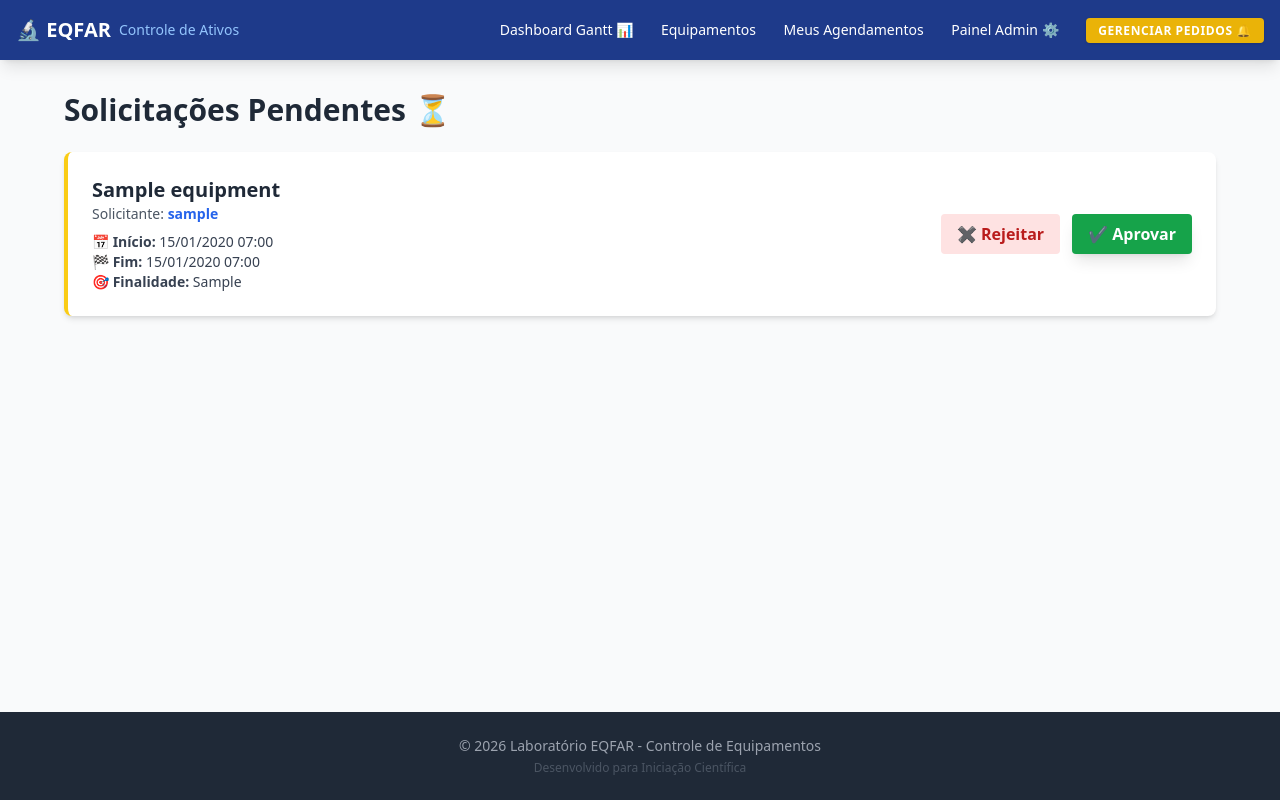
After one commit to venidobler/eqfar-lims, a Django app: page /manage/ in a window 1280 px wide. The commit adds this page. Run offline with Django 5.2, Linux system fonts and the light colour scheme; a user stored in the database is signed in; tables that the repository leaves empty hold one stand-in row (values such as "Sample post"); some libraries are stand-ins or nearby versions.

Commit message:
feat(schedulings): add manager dashboard for approval workflow

```diff
--- a/schedulings/views.py
+++ b/schedulings/views.py
@@ -1,5 +1,6 @@
 from django.contrib.auth.decorators import login_required # <--- Importe isso no topo
 from django.shortcuts import render, redirect, get_object_or_404
+from django.contrib.admin.views.decorators import staff_member_required # <--- Só staff pode acessar
 from django.contrib import messages
 from equipments.models import Equipment
 from .forms import SchedulingForm
@@ -63,3 +64,34 @@ def dashboard(request):
         'gantt_data': json.dumps(gantt_data, cls=DjangoJSONEncoder)
     }
     return render(request, 'schedulings/dashboard.html', context)
+
+#------------------- GESTÃO ----------------------------#
+
+# 1. A TELA DE GESTÃO
+@staff_member_required
+def manage_requests(request):
+    # Busca só os pendentes, ordenados pelos mais antigos primeiro
+    pending_schedulings = Scheduling.objects.filter(status='PEND').order_by('created_at')
+
+    context = {
+        'pending_schedulings': pending_schedulings
+    }
+    return render(request, 'schedulings/manage.html', context)
+
+# 2. A AÇÃO DE APROVAR
+@staff_member_required
+def approve_scheduling(request, id):
+    scheduling = get_object_or_404(Scheduling, id=id)
+    scheduling.status = 'CONF'
+    scheduling.save()
+    messages.success(request, f'Agendamento de {scheduling.user} confirmado!')
+    return redirect('manage_requests')
+
+# 3. A AÇÃO DE REJEITAR
+@staff_member_required
+def reject_scheduling(request, id):
+    scheduling = get_object_or_404(Scheduling, id=id)
+    scheduling.status = 'CANC'
+    scheduling.save()
+    messages.warning(request, f'Agendamento cancelado.')
+    return redirect('manage_requests')
--- a/templates/base.html
+++ b/templates/base.html
@@ -30,6 +30,13 @@
                 <a href="/admin/" target="_blank" class="hover:text-blue-300 transition">
                     Painel Admin ⚙️
                 </a>
+
+                {% if user.is_staff %}
+                <a href="{% url 'manage_requests' %}"
+                    class="ml-4 px-3 py-1 bg-yellow-500 text-white rounded hover:bg-yellow-600 transition shadow text-xs font-bold uppercase tracking-wider">
+                    Gerenciar Pedidos 🔔
+                </a>
+                {% endif %}
             </div>
         </div>
     </nav>
--- /dev/null
+++ b/templates/schedulings/manage.html
@@ -0,0 +1,39 @@
+{% extends "base.html" %}
+
+{% block title %}Gestão de Solicitações{% endblock %}
+
+{% block content %}
+<div class="max-w-6xl mx-auto">
+    <h1 class="text-3xl font-bold text-gray-800 mb-6">Solicitações Pendentes ⏳</h1>
+
+    <div class="grid gap-6">
+        {% for schedule in pending_schedulings %}
+        <div class="bg-white p-6 rounded-lg shadow-md border-l-4 border-yellow-400 flex flex-col md:flex-row justify-between items-center">
+
+            <div class="flex-grow">
+                <h3 class="text-xl font-bold text-gray-800">{{ schedule.equipment.name }}</h3>
+                <p class="text-gray-600 text-sm">Solicitante: <span class="font-bold text-blue-600">{{ schedule.user.username }}</span></p>
+                <div class="mt-2 text-sm text-gray-700">
+                    <p>📅 <strong>Início:</strong> {{ schedule.start_time|date:"d/m/Y H:i" }}</p>
+                    <p>🏁 <strong>Fim:</strong> {{ schedule.end_time|date:"d/m/Y H:i" }}</p>
+                    <p>🎯 <strong>Finalidade:</strong> {{ schedule.purpose }}</p>
+                </div>
+            </div>
+
+            <div class="mt-4 md:mt-0 flex gap-3">
+                <a href="{% url 'reject_scheduling' schedule.id %}" class="px-4 py-2 bg-red-100 text-red-700 rounded hover:bg-red-200 font-semibold transition">
+                    ✖ Rejeitar
+                </a>
+                <a href="{% url 'approve_scheduling' schedule.id %}" class="px-4 py-2 bg-green-600 text-white rounded hover:bg-green-700 font-bold shadow-lg transition">
+                    ✔ Aprovar
+                </a>
+            </div>
+        </div>
+        {% empty %}
+        <div class="text-center py-12 bg-gray-50 rounded border border-dashed border-gray-300">
+            <p class="text-gray-500 text-lg">Nenhuma solicitação pendente no momento. 🎉</p>
+        </div>
+        {% endfor %}
+    </div>
+</div>
+{% endblock %}
--- a/theme/static/css/dist/styles.css
+++ b/theme/static/css/dist/styles.css
@@ -901,6 +901,10 @@ input:where([type='file']):focus {
   margin-left: 0.75rem;
 }
 
+.ml-4 {
+  margin-left: 1rem;
+}
+
 .mr-3 {
   margin-right: 0.75rem;
 }
@@ -1083,6 +1087,10 @@ input:where([type='file']):focus {
   gap: 0.5rem;
 }
 
+.gap-3 {
+  gap: 0.75rem;
+}
+
 .gap-4 {
   gap: 1rem;
 }
@@ -1227,6 +1235,11 @@ input:where([type='file']):focus {
   border-color: rgb(254 240 138 / var(--tw-border-opacity, 1));
 }
 
+.border-yellow-400 {
+  --tw-border-opacity: 1;
+  border-color: rgb(250 204 21 / var(--tw-border-opacity, 1));
+}
+
 .bg-blue-50 {
   --tw-bg-opacity: 1;
   background-color: rgb(239 246 255 / var(--tw-bg-opacity, 1));
@@ -1305,6 +1318,11 @@ input:where([type='file']):focus {
 .bg-yellow-100 {
   --tw-bg-opacity: 1;
   background-color: rgb(254 249 195 / var(--tw-bg-opacity, 1));
+}
+
+.bg-yellow-500 {
+  --tw-bg-opacity: 1;
+  background-color: rgb(234 179 8 / var(--tw-bg-opacity, 1));
 }
 
 .fill-current {
@@ -1320,12 +1338,12 @@ input:where([type='file']):focus {
   padding: 1rem;
 }
 
+.p-6 {
+  padding: 1.5rem;
+}
+
 .p-8 {
   padding: 2rem;
-}
-
-.p-6 {
-  padding: 1.5rem;
 }
 
 .px-1 {
@@ -1598,6 +1616,12 @@ input:where([type='file']):focus {
 .text-yellow-900 {
   --tw-text-opacity: 1;
   color: rgb(113 63 18 / var(--tw-text-opacity, 1));
+}
+
+.shadow {
+  --tw-shadow: 0 1px 3px 0 rgb(0 0 0 / 0.1), 0 1px 2px -1px rgb(0 0 0 / 0.1);
+  --tw-shadow-colored: 0 1px 3px 0 var(--tw-shadow-color), 0 1px 2px -1px var(--tw-shadow-color);
+  box-shadow: var(--tw-ring-offset-shadow, 0 0 #0000), var(--tw-ring-shadow, 0 0 #0000), var(--tw-shadow);
 }
 
 .shadow-lg {
@@ -1659,6 +1683,16 @@ input:where([type='file']):focus {
   background-color: rgb(21 128 61 / var(--tw-bg-opacity, 1));
 }
 
+.hover\:bg-red-200:hover {
+  --tw-bg-opacity: 1;
+  background-color: rgb(254 202 202 / var(--tw-bg-opacity, 1));
+}
+
+.hover\:bg-yellow-600:hover {
+  --tw-bg-opacity: 1;
+  background-color: rgb(202 138 4 / var(--tw-bg-opacity, 1));
+}
+
 .hover\:text-blue-300:hover {
   --tw-text-opacity: 1;
   color: rgb(147 197 253 / var(--tw-text-opacity, 1));
@@ -1687,6 +1721,10 @@ input:where([type='file']):focus {
 }
 
 @media (min-width: 768px) {
+  .md\:mt-0 {
+    margin-top: 0px;
+  }
+
   .md\:flex {
     display: flex;
   }
@@ -1697,6 +1735,10 @@ input:where([type='file']):focus {
 
   .md\:grid-cols-2 {
     grid-template-columns: repeat(2, minmax(0, 1fr));
+  }
+
+  .md\:flex-row {
+    flex-direction: row;
   }
 }
 
```
